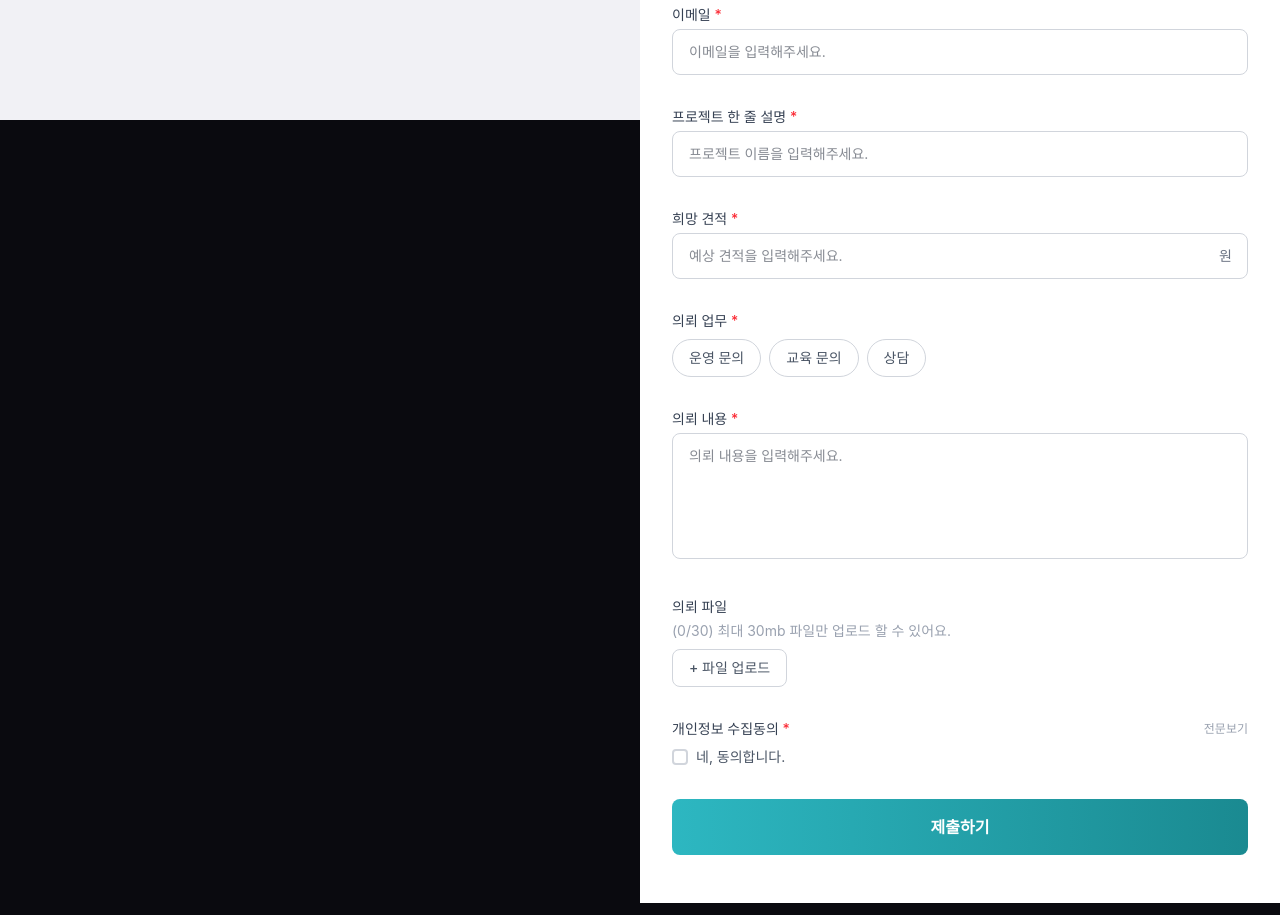
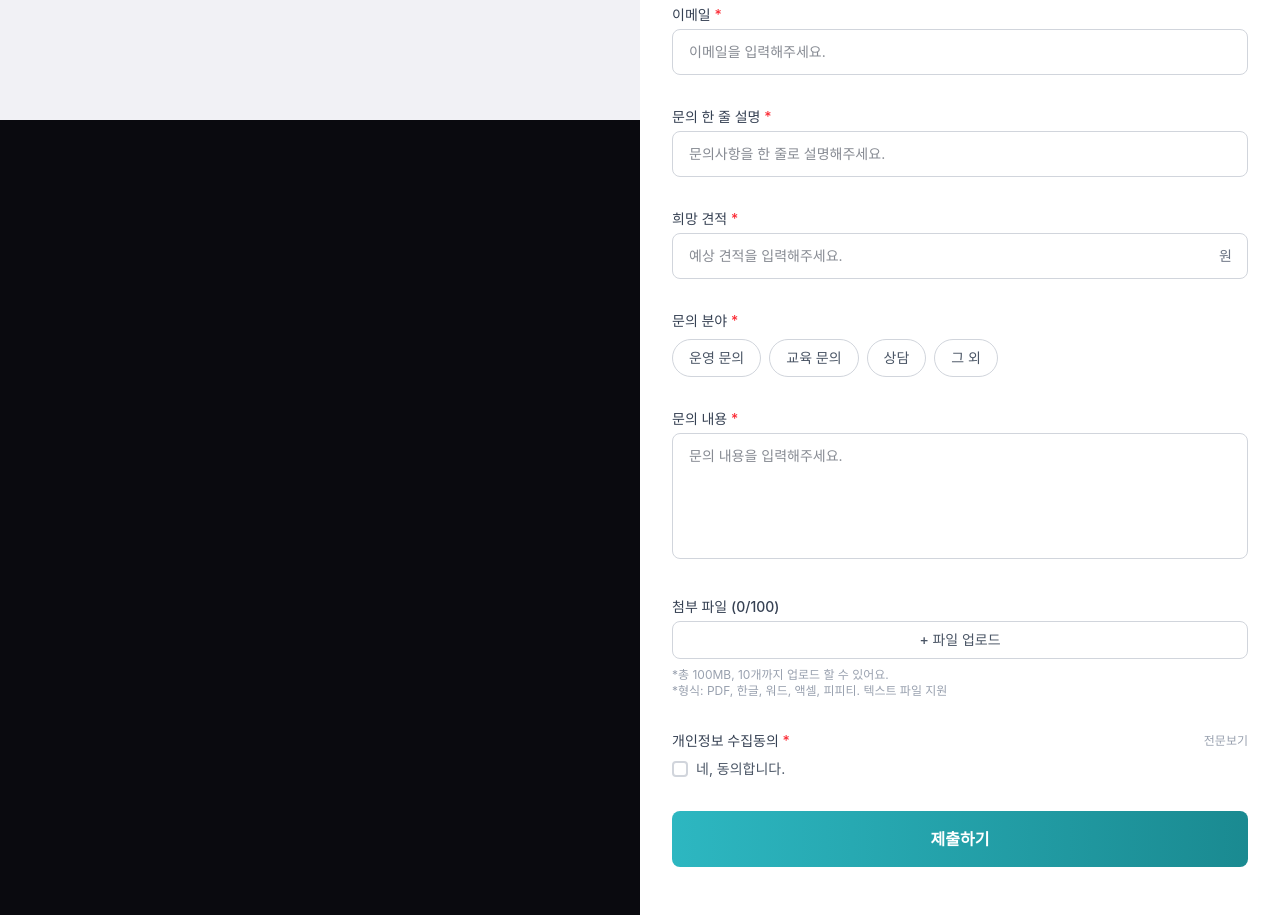
Before and after one commit to thehamcoop/thehamcoop-web, a Next.js app in the folder apps/main-web/: page /consultation in a window 1280 px wide. Shown: the part 680-1595 px from the top of the page. Built offline with nearby package versions, Linux system fonts and the light colour scheme; a web font is replaced by a local one.

Commit message:
feat: 문의 분야 추가

```diff
--- a/apps/main-web/src/app/api/send/route.ts
+++ b/apps/main-web/src/app/api/send/route.ts
@@ -28,6 +28,7 @@ export async function POST(request: Request) {
       formData.get("selectedChannels") as string,
     ) as string[];
     const otherChannel = (formData.get("otherChannel") as string) || "";
+    const otherTaskType = (formData.get("otherTaskType") as string) || "";
 
     const fileEntries = formData.getAll("files") as File[];
     const attachments = await Promise.all(
@@ -50,6 +51,7 @@ export async function POST(request: Request) {
       detail,
       visit_channels: selectedChannels,
       other_channel: otherChannel,
+      other_task_type: otherTaskType,
     });
 
     if (dbError) {
@@ -92,6 +94,10 @@ export async function POST(request: Request) {
           <td style="padding: 8px 12px; border: 1px solid #ddd; background: #f9f9f9; font-weight: bold;">의뢰 업무</td>
           <td style="padding: 8px 12px; border: 1px solid #ddd;">${taskType}</td>
         </tr>
+        ${otherTaskType ? `<tr>
+          <td style="padding: 8px 12px; border: 1px solid #ddd; background: #f9f9f9; font-weight: bold;">그 외 문의분야</td>
+          <td style="padding: 8px 12px; border: 1px solid #ddd;">${otherTaskType}</td>
+        </tr>` : ""}
         <tr>
           <td style="padding: 8px 12px; border: 1px solid #ddd; background: #f9f9f9; font-weight: bold;">의뢰 내용</td>
           <td style="padding: 8px 12px; border: 1px solid #ddd; white-space: pre-wrap;">${detail}</td>
--- a/apps/main-web/src/app/consultation/page.tsx
+++ b/apps/main-web/src/app/consultation/page.tsx
@@ -29,6 +29,7 @@ export default function ConsultationPage() {
   const [otherChannel, setOtherChannel] = useState("");
   const [budget, setBudget] = useState("");
   const [taskType, setTaskType] = useState("");
+  const [otherTaskType, setOtherTaskType] = useState("");
   const [detail, setDetail] = useState("");
   const [files, setFiles] = useState<File[]>([]);
   const [showPrivacyModal, setShowPrivacyModal] = useState(false);
@@ -72,10 +73,10 @@ export default function ConsultationPage() {
       [!form.phone.trim(), "연락처를 입력해주세요."],
       [!form.company.trim(), "기관/직함을 입력해주세요."],
       [!form.email.trim(), "이메일을 입력해주세요."],
-      [!form.message.trim(), "프로젝트 한 줄 설명을 입력해주세요."],
+      [!form.message.trim(), "문의 한 줄 설명을 입력해주세요."],
       [!budget.trim(), "희망 견적을 입력해주세요."],
-      [!taskType, "의뢰 업무를 선택해주세요."],
-      [!detail.trim(), "의뢰 내용을 입력해주세요."],
+      [!taskType, "문의 분야를 선택해주세요."],
+      [!detail.trim(), "문의 내용을 입력해주세요."],
       [!agreed, "개인정보 수집에 동의해주세요."],
     ];
 
@@ -98,6 +99,7 @@ export default function ConsultationPage() {
       formData.append("detail", detail);
       formData.append("selectedChannels", JSON.stringify(selectedChannels));
       formData.append("otherChannel", otherChannel);
+      formData.append("otherTaskType", otherTaskType);
       files.forEach((file) => formData.append("files", file));
 
       const res = await fetch("/api/send", {
@@ -139,8 +141,13 @@ export default function ConsultationPage() {
             className="h-28 w-28"
           />
           <div className="flex flex-col items-center leading-tight">
-            <span className="text-5xl font-bold" style={{ color: "#1e4f66" }}>더함 협동조합</span>
-            <span className="text-base font-semibold tracking-widest" style={{ color: "#1e4f66" }}>
+            <span className="text-5xl font-bold" style={{ color: "#1e4f66" }}>
+              더함 협동조합
+            </span>
+            <span
+              className="text-base font-semibold tracking-widest"
+              style={{ color: "#1e4f66" }}
+            >
               THEHAM COOPERATIVE
             </span>
           </div>
@@ -167,8 +174,13 @@ export default function ConsultationPage() {
             className="h-16 w-16"
           />
           <div className="flex flex-col items-center leading-tight">
-            <span className="text-2xl font-bold" style={{ color: "#1e4f66" }}>더함 협동조합</span>
-            <span className="text-xs font-semibold tracking-widest" style={{ color: "#1e4f66" }}>
+            <span className="text-2xl font-bold" style={{ color: "#1e4f66" }}>
+              더함 협동조합
+            </span>
+            <span
+              className="text-xs font-semibold tracking-widest"
+              style={{ color: "#1e4f66" }}
+            >
               THEHAM COOPERATIVE
             </span>
           </div>
@@ -181,8 +193,13 @@ export default function ConsultationPage() {
           transition={{ duration: 0.4, delay: 0.9 }}
           className="flex flex-col items-center py-4"
         >
-          <span className="text-lg font-bold" style={{ color: "#1e4f66" }}>더함 협동조합</span>
-          <span className="text-[0.6rem] font-semibold tracking-widest" style={{ color: "#1e4f66" }}>
+          <span className="text-lg font-bold" style={{ color: "#1e4f66" }}>
+            더함 협동조합
+          </span>
+          <span
+            className="text-[0.6rem] font-semibold tracking-widest"
+            style={{ color: "#1e4f66" }}
+          >
             THEHAM COOPERATIVE
           </span>
         </motion.div>
@@ -253,7 +270,7 @@ export default function ConsultationPage() {
                   transition={{ duration: 0.5, delay: 0.3 }}
                   className="text-2xl font-bold text-gray-900"
                 >
-                  상담 신청이 완료되었습니다
+                  문의가 완료되었습니다
                 </motion.h2>
 
                 <motion.p
@@ -299,9 +316,7 @@ export default function ConsultationPage() {
                 </Link>
 
                 <div>
-                  <h1 className="text-3xl font-bold text-gray-900">
-                    상담 신청
-                  </h1>
+                  <h1 className="text-3xl font-bold text-gray-900">문의하기</h1>
                   <p className="mt-2 text-sm text-gray-500">
                     문의사항을 아래 형식에 맞춰 남겨주시길 바랍니다.
                   </p>
@@ -444,7 +459,7 @@ export default function ConsultationPage() {
                 {/* Message */}
                 <div>
                   <label className="mb-1 block text-sm font-medium text-gray-700">
-                    프로젝트 한 줄 설명 <span className="text-red-500">*</span>
+                    문의 한 줄 설명 <span className="text-red-500">*</span>
                   </label>
                   <input
                     type="text"
@@ -452,11 +467,11 @@ export default function ConsultationPage() {
                     value={form.message}
                     onChange={handleChange}
                     className={`w-full rounded-lg border ${submitted && !form.message.trim() ? errorBorder : normalBorder} px-4 py-3 text-sm text-gray-900 outline-none focus:border-[#2DB7C1] focus:ring-1 focus:ring-[#2DB7C1]`}
-                    placeholder="프로젝트 이름을 입력해주세요."
+                    placeholder="문의사항을 한 줄로 설명해주세요."
                   />
                   {submitted && !form.message.trim() && (
                     <p className="mt-1 text-xs text-red-500">
-                      프로젝트 한 줄 설명을 입력해주세요.
+                      문의 한 줄 설명을 입력해주세요.
                     </p>
                   )}
                 </div>
@@ -490,10 +505,10 @@ export default function ConsultationPage() {
                 {/* Task Type */}
                 <div>
                   <label className="mb-2 block text-sm font-medium text-gray-700">
-                    의뢰 업무 <span className="text-red-500">*</span>
+                    문의 분야 <span className="text-red-500">*</span>
                   </label>
                   <div className="flex flex-wrap gap-2">
-                    {["운영 문의", "교육 문의", "상담"].map((type) => (
+                    {["운영 문의", "교육 문의", "상담", "그 외"].map((type) => (
                       <button
                         key={type}
                         type="button"
@@ -512,15 +527,32 @@ export default function ConsultationPage() {
                   </div>
                   {submitted && !taskType && (
                     <p className="mt-1 text-xs text-red-500">
-                      의뢰 업무를 선택해주세요.
+                      문의 분야를 선택해주세요.
                     </p>
+                  )}
+                  {taskType === "그 외" && (
+                    <div className="mt-3">
+                      <label className="mb-1 block text-sm font-medium text-gray-700">
+                        그 외 문의분야{" "}
+                        <span className="text-gray-400">
+                          (구체적으로 작성 부탁드립니다.)
+                        </span>
+                      </label>
+                      <input
+                        type="text"
+                        value={otherTaskType}
+                        onChange={(e) => setOtherTaskType(e.target.value)}
+                        className="w-full rounded-lg border border-gray-300 px-4 py-3 text-sm text-gray-900 outline-none focus:border-[#2DB7C1] focus:ring-1 focus:ring-[#2DB7C1]"
+                        placeholder="문의 분야를 입력해주세요."
+                      />
+                    </div>
                   )}
                 </div>
 
                 {/* Request Detail */}
                 <div>
                   <label className="mb-1 block text-sm font-medium text-gray-700">
-                    의뢰 내용 <span className="text-red-500">*</span>
+                    문의 내용 <span className="text-red-500">*</span>
                   </label>
                   <textarea
                     name="detail"
@@ -528,11 +560,11 @@ export default function ConsultationPage() {
                     value={detail}
                     onChange={(e) => setDetail(e.target.value)}
                     className={`w-full resize-none rounded-lg border ${submitted && !detail.trim() ? errorBorder : normalBorder} px-4 py-3 text-sm text-gray-900 outline-none focus:border-[#2DB7C1] focus:ring-1 focus:ring-[#2DB7C1]`}
-                    placeholder="의뢰 내용을 입력해주세요."
+                    placeholder="문의 내용을 입력해주세요."
                   />
                   {submitted && !detail.trim() && (
                     <p className="mt-1 text-xs text-red-500">
-                      의뢰 내용을 입력해주세요.
+                      문의 내용을 입력해주세요.
                     </p>
                   )}
                 </div>
@@ -540,11 +572,9 @@ export default function ConsultationPage() {
                 {/* File Upload */}
                 <div>
                   <label className="mb-1 block text-sm font-medium text-gray-700">
-                    의뢰 파일
+                    첨부 파일 ({files.length}/100)
                   </label>
-                  <p className="mb-2 text-sm text-gray-400">
-                    ({files.length}/30) 최대 30mb 파일만 업로드 할 수 있어요.
-                  </p>
+
                   {files.length > 0 && (
                     <div className="mb-2 flex flex-col gap-1">
                       {files.map((file, i) => (
@@ -568,7 +598,7 @@ export default function ConsultationPage() {
                       ))}
                     </div>
                   )}
-                  <label className="inline-flex cursor-pointer items-center gap-1 rounded-lg border border-gray-300 px-4 py-2 text-sm font-medium text-gray-600 transition-colors hover:border-[#2DB7C1] hover:text-[#2DB7C1]">
+                  <label className="flex w-full cursor-pointer items-center justify-center gap-1 rounded-lg border border-gray-300 px-4 py-2 text-sm font-medium text-gray-600 transition-colors hover:border-[#2DB7C1] hover:text-[#2DB7C1]">
                     + 파일 업로드
                     <input
                       type="file"
@@ -580,13 +610,19 @@ export default function ConsultationPage() {
                             (f) => f.size <= 30 * 1024 * 1024,
                           );
                           setFiles((prev) =>
-                            [...prev, ...newFiles].slice(0, 30),
+                            [...prev, ...newFiles].slice(0, 100),
                           );
                         }
                         e.target.value = "";
                       }}
                     />
                   </label>
+                  <p className="mt-2 text-xs text-gray-400">
+                    *총 100MB, 10개까지 업로드 할 수 있어요.
+                  </p>
+                  <p className="text-xs text-gray-400">
+                    *형식: PDF, 한글, 워드, 액셀, 피피티. 텍스트 파일 지원
+                  </p>
                 </div>
 
                 {/* Privacy Agreement */}
@@ -657,7 +693,7 @@ export default function ConsultationPage() {
               <p>
                 <strong className="text-gray-900">1. 수집 항목</strong>
                 <br />
-                성함, 연락처, 이메일, 기관/직함, 프로젝트 정보, 의뢰 내용
+                성함, 연락처, 이메일, 기관/직함, 프로젝트 정보, 문의 내용
               </p>
               <p>
                 <strong className="text-gray-900">2. 수집 목적</strong>
```
